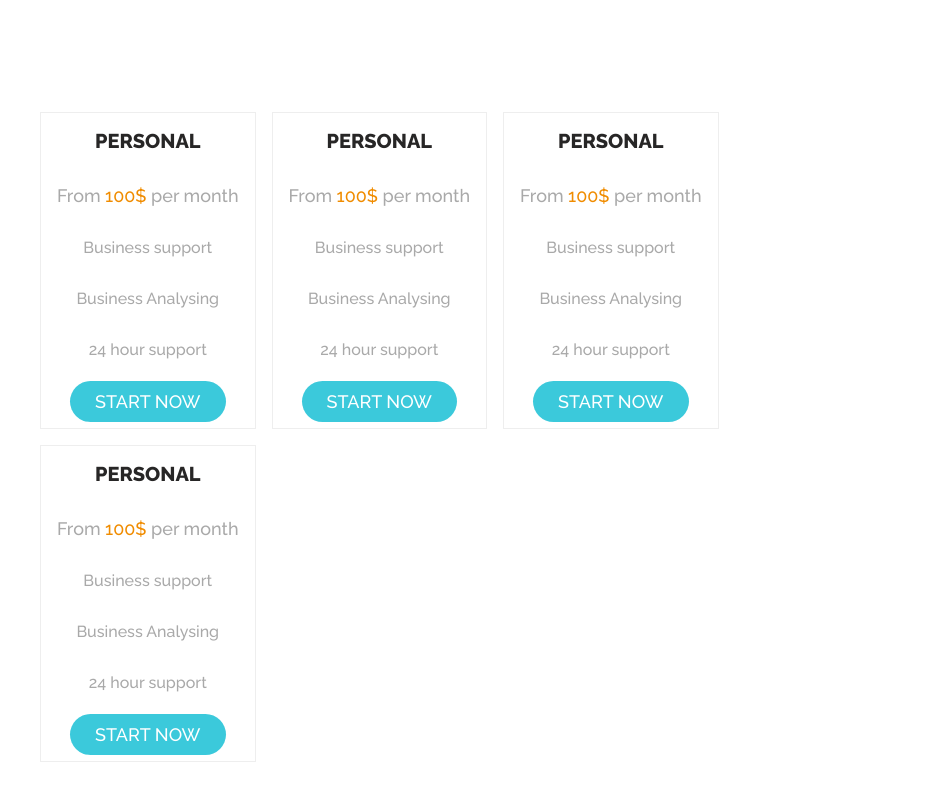
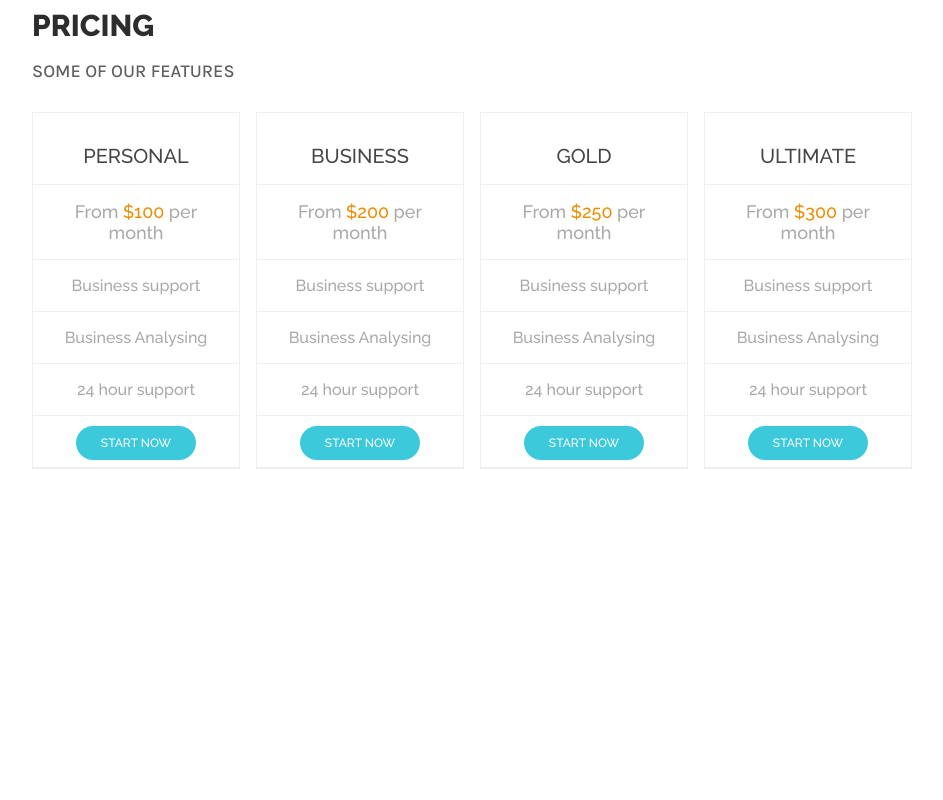
Before and after one commit to Anneta-P/media-query-adaptation-2, a plain HTML site: page index.html in a window 1280 px wide. Shown: the whole page, without its empty margins (168-1111 px from the left). Drawn offline with Linux system fonts and the light colour scheme.

Commit message:
add pricing-header

```diff
--- a/index.html
+++ b/index.html
@@ -20,57 +20,69 @@
   <link rel="preconnect" href="https://fonts.gstatic.com" crossorigin>
   <link href="https://fonts.googleapis.com/css2?family=Raleway:wght@300;500;800&display=swap" rel="stylesheet">
 
+  <link rel="preconnect" href="https://fonts.googleapis.com">
+  <link rel="preconnect" href="https://fonts.gstatic.com" crossorigin>
+  <link href="https://fonts.googleapis.com/css2?family=Karla:wght@500&display=swap" rel="stylesheet">
+
 </head>
 
 <body>
-  <!-- <section class="section-header">
-    <div class="header-textbox">
+  <section class="section-header">
+    <div class="container header">
+      <div class="header-text-box">
         <div class="header-primary">Pricing</div>
-      <div class="heading-secondary"> Some of our features</div>
+        <p class="heading-secondary"> Some of our features</p>
       </div>
-  </section> -->
+    </div>
+  </section>
 
-  <section class="section-cards" id="first">
+  <section class="section-cards">
     <div class="container grid grid--4-cols"">
 
-  <div class=" column">
+  <div class=" column id="first">
       <ul class="price">
-        <li class="header">Personal</li>
-        <li class="price-header">From <span class="colortext">100$</span> per month</li>
+        <li class="header-li">Personal</li>
+        <li class="price-header">From <span class="colortext">$100</span> per month</li>
         <li>Business support</li>
         <li>Business Analysing</li>
         <li>24 hour support</li>
         <li class="btn-padding"><a href="#" class="button">Start now </a></li>
       </ul>
     </div>
-    <div class=" column">
+
+    <div class="column" id="second">
+      <div class="price">
+        <li class="header-li">Business</li>
+        <li class="price-header">From <span class="colortext">$200</span> per month</li>
+        <li>Business support</li>
+        <li>Business Analysing</li>
+        <li>24 hour support</li>
+        <li class="btn-padding"><a href="#" class="button">Start now </a></li>
+      </div>
+    </div>
+
+    <div class="column">
+
       <ul class="price">
-        <li class="header">Personal</li>
-        <li class="price-header">From <span class="colortext">100$</span> per month</li>
+        <li class="header-li">Gold</li>
+        <li class="price-header">From <span class="colortext">$250</span> per month</li>
         <li>Business support</li>
         <li>Business Analysing</li>
         <li>24 hour support</li>
         <li class="btn-padding"><a href="#" class="button">Start now </a></li>
       </ul>
     </div>
-    <div class=" column">
+
+    <div class="column">
       <ul class="price">
-        <li class="header">Personal</li>
-        <li class="price-header">From <span class="colortext">100$</span> per month</li>
+        <li class="header-li">Ultimate</li>
+        <li class="price-header">From <span class="colortext">$300</span> per month</li>
+        <div class="card-content id=" feauters">
           <li>Business support</li>
           <li>Business Analysing</li>
           <li>24 hour support</li>
           <li class="btn-padding"><a href="#" class="button">Start now </a></li>
-      </ul>
         </div>
-    <div class=" column">
-      <ul class="price">
-        <li class="header">Personal</li>
-        <li class="price-header">From <span class="colortext">100$</span> per month</li>
-        <li>Business support</li>
-        <li>Business Analysing</li>
-        <li>24 hour support</li>
-        <li class="btn-padding"><a href="#" class="button">Start now </a></li>
       </ul>
     </div>
 
--- a/styles.css
+++ b/styles.css
@@ -9,19 +9,42 @@
 
 /*MAIN COLOR: #3bc9db;#f08c00;*/
 
-/*
-.bnt:link
-.btn:visited
-display: inline block* - we can add space*/
-
 * {
   box-sizing: border-box;
 }
 
+/*HEADER*/
+.header {
+  max-width: 120rem;
+  margin: 0 auto;
+  padding: 0 3.2rem;
+  display: grid;
+  gap: 9.6rem;
+}
+
+.header-primary {
+  font-size: 30px;
+  line-height: 1.2;
+  margin-bottom: 1rem;
+  color: rgb(45, 45, 45);
+  width: 100%;
+  font-family: 'Raleway', sans-serif;
+  font-weight: 800;
+  text-transform: uppercase;
+}
+
+.heading-secondary {
+  font-size: 18px;
+  line-height: 1;
+  margin-bottom: 2rem;
+  color: rgb(94, 95, 95);
+  font-family: 'Karla', sans-serif;
+  text-transform: uppercase;
+}
+
 .column {
-  float: left;
-  /* width: 23.33%; */
-  padding: 8px;
+  /* float: left; */
+  /* padding: 8px; */
 }
 
 .price {
@@ -37,11 +60,11 @@ display: inline block* - we can add space*/
   box-shadow: 0 8px 12px 0 rgba(0, 0, 0, 0.2);
 }
 
-.price .header {
+.price .header-li {
   background-color: white;
-  color: rgb(39, 38, 38);
+  color: rgb(69, 70, 70);
   font-size: 20px;
-  font-weight: bold;
+  padding-top: 15%;
   text-transform: uppercase;
   font-family: 'Raleway', sans-serif;
 }
@@ -57,6 +80,11 @@ display: inline block* - we can add space*/
   text-align: center;
   font-family: 'Raleway', sans-serif;
   color: darkgray;
+  border-bottom: 1px solid #eee;
+}
+
+.card-content #feauters {
+  border-bottom: none;
 }
 
 .button {
@@ -67,7 +95,8 @@ display: inline block* - we can add space*/
   padding: 10px 25px;
   text-align: center;
   text-transform: uppercase;
-  font-size: 18px;
+  font-size: 12px;
+  border: none;
 }
 
 .colortext {
@@ -88,7 +117,13 @@ display: inline block* - we can add space*/
 
 .container {
   max-width: 120rem;
-  padding: 6rem 12rem;
+  padding: 0 12rem;
   margin: 0px auto;
-  text-align: center;
+  text-align: left;
 }
+
+.grid {
+  display: grid;
+  column-gap: 1rem;
+  row-gap: 1.6rem;
+}
```
Lines whose indentation alone changed are shown as unchanged.
